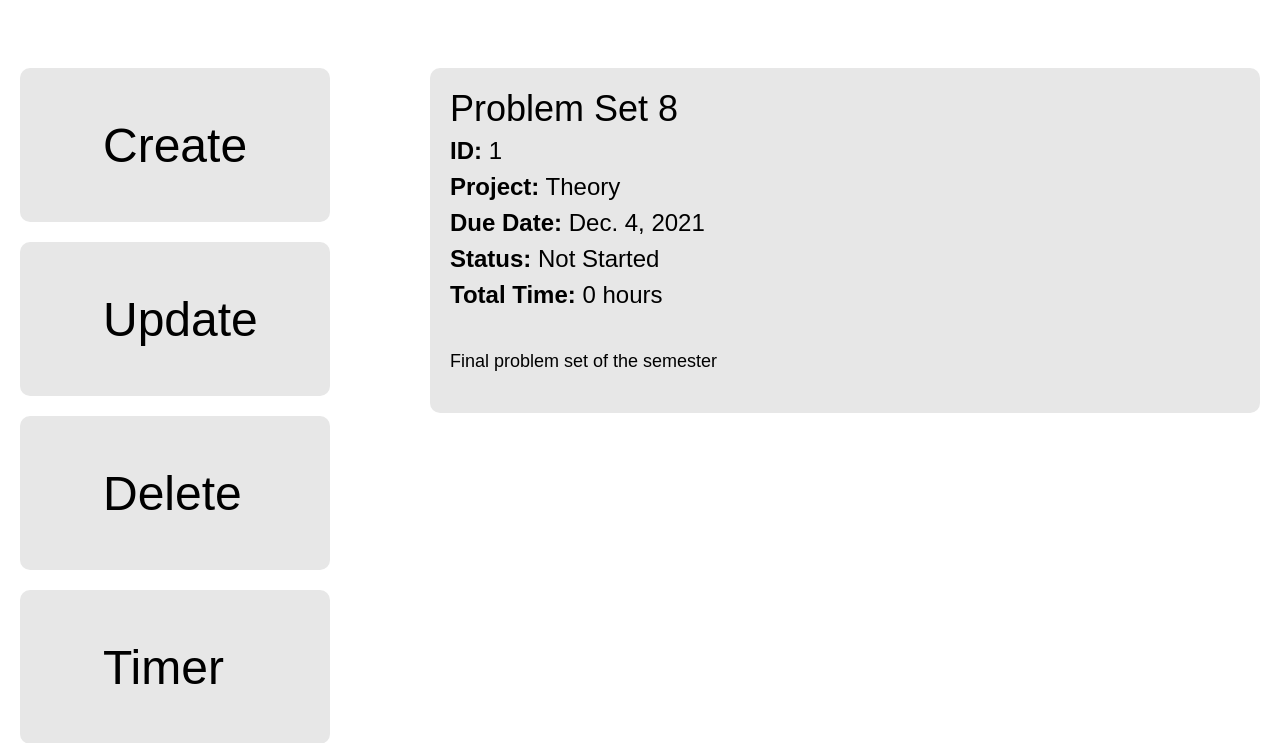
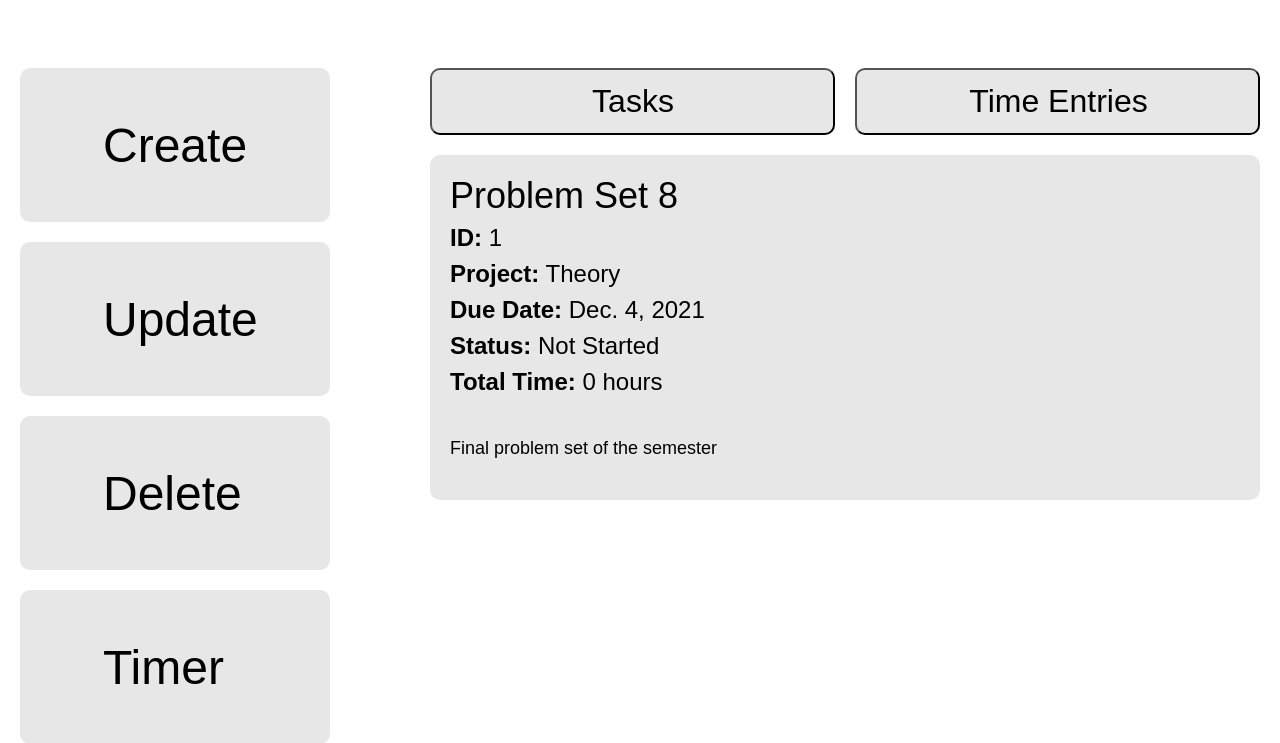
Before and after one commit to gavinuhran/homework-tracker, a Django app: page / in a window 1280 px wide. Shown: the top 743 px of the page. Run offline with Django 3.2, Linux system fonts and the light colour scheme; data comes from the database, SQL or seed files in the repository; both versions use the stored data as it was after the commit.

Commit message:
Begin implementing time entry views

```diff
--- a/homework_tracker/tracker/static/tracker/styles.css
+++ b/homework_tracker/tracker/static/tracker/styles.css
@@ -67,6 +67,67 @@ h1 {
     color: #000000;
 }
 
+.tasks-button {
+    position: absolute;
+    width: 405px;
+    height: 67px;
+    left: 410px;
+    top: 0px;
+
+    background: #E7E7E7;
+    box-sizing: border-box;
+    border-radius: 10px;
+}
+
+.tasks-button-text {
+    position: absolute;
+    width: 82px;
+    height: 37px;
+    left: calc(50% - 82px/2 + 0.5px);
+    top: calc(50% - 37px/2);
+
+    font-family: Arial;
+    font-style: normal;
+    font-weight: normal;
+    font-size: 32px;
+    line-height: 37px;
+    /* identical to box height */
+
+    text-align: center;
+
+    color: #000000;
+}
+
+.times-button {
+    position: absolute;
+    width: 405px;
+    height: 67px;
+    left: 835px;
+    top: 0px;
+
+    background: #E7E7E7;
+    border-radius: 10px;
+}
+
+.times-button-text {
+    position: absolute;
+    width: 179px;
+    height: 37px;
+    left: calc(50% - 179px/2 + 1px);
+    top: calc(50% - 37px/2);
+
+    font-family: Arial;
+    font-style: normal;
+    font-weight: normal;
+    font-size: 32px;
+    line-height: 37px;
+    /* identical to box height */
+
+    text-align: center;
+
+    color: #000000;
+}
+
 .tasks {
     display: flex;
     flex-direction: column;
@@ -77,7 +138,7 @@ h1 {
     width: 830px;
     height: 967px;
     right: 0px;
-    top: 0px;
+    top: 87px;
 }
 
 .task {
@@ -139,3 +200,37 @@ p {
     color: #000000;
     margin: 10px 0px 0px 0px;
 }
+
+.times {
+    display: flex;
+    flex-direction: column;
+    align-items: flex-start;
+    padding: 0px;
+
+    position: absolute;
+    width: 830px;
+    height: 967px;
+    right: 0px;
+    top: 87px;
+}
+
+.time {
+    display: flex;
+    flex-direction: column;
+    align-items: flex-start;
+    padding: 20px;
+
+    position: static;
+    width: 830px;
+    left: 0px;
+
+    background: #E7E7E7;
+    border-radius: 10px;
+
+    /* Inside Auto Layout */
+
+    flex: none;
+    align-self: stretch;
+    flex-grow: 0;
+    margin: 0px 0px 20px 0px;
+}
--- a/homework_tracker/tracker/templates/index.html
+++ b/homework_tracker/tracker/templates/index.html
@@ -24,7 +24,30 @@
         <h1>Timer</h1>
     </a>
 
-    <div class="tasks">
+    <script>
+        function times() {
+            var x = document.getElementById("tasks");
+            x.style.display = "none";
+            var x = document.getElementById("times");
+            x.style.display = "block";
+        }
+        function tasks() {
+            var x = document.getElementById("tasks");
+            x.style.display = "block";
+            var x = document.getElementById("times");
+            x.style.display = "none";
+        }
+    </script>
+
+    <button class="tasks-button" onclick="tasks()">
+        <h2 class="tasks-button-text">Tasks</h2>
+    </button>
+
+    <button class="times-button" onclick="times()">
+        <h2 class="times-button-text">Time Entries</h2>
+    </button>
+
+    <div class="tasks" id="tasks">
         {% for task in tasks %}
         <div class="task">
             <h2>{{ task.title }}</h2>
@@ -38,5 +61,17 @@
         </div>
         {% endfor %}
     </div>
+
+    <div class="times" id="times">
+        {% for time in times %}
+        <div class="time">
+            <h2>{{ time.task }}</h2>
+            <h3><strong>ID:</strong> {{ task.id }}</h3>
+            <h3><strong>Time Elapsed:</strong>Temporary Placeholder</h3>
+            <h3><strong>Start Time:</strong> {{ task.start_time }}</h3>
+            <h3><strong>End Time:</strong> {{ task.end_time }}</h3>
+        </div>
+        {% endfor %}
+    </div>
 </body>
 </html>
```
Also changed, not shown: homework_tracker/db.sqlite3.
